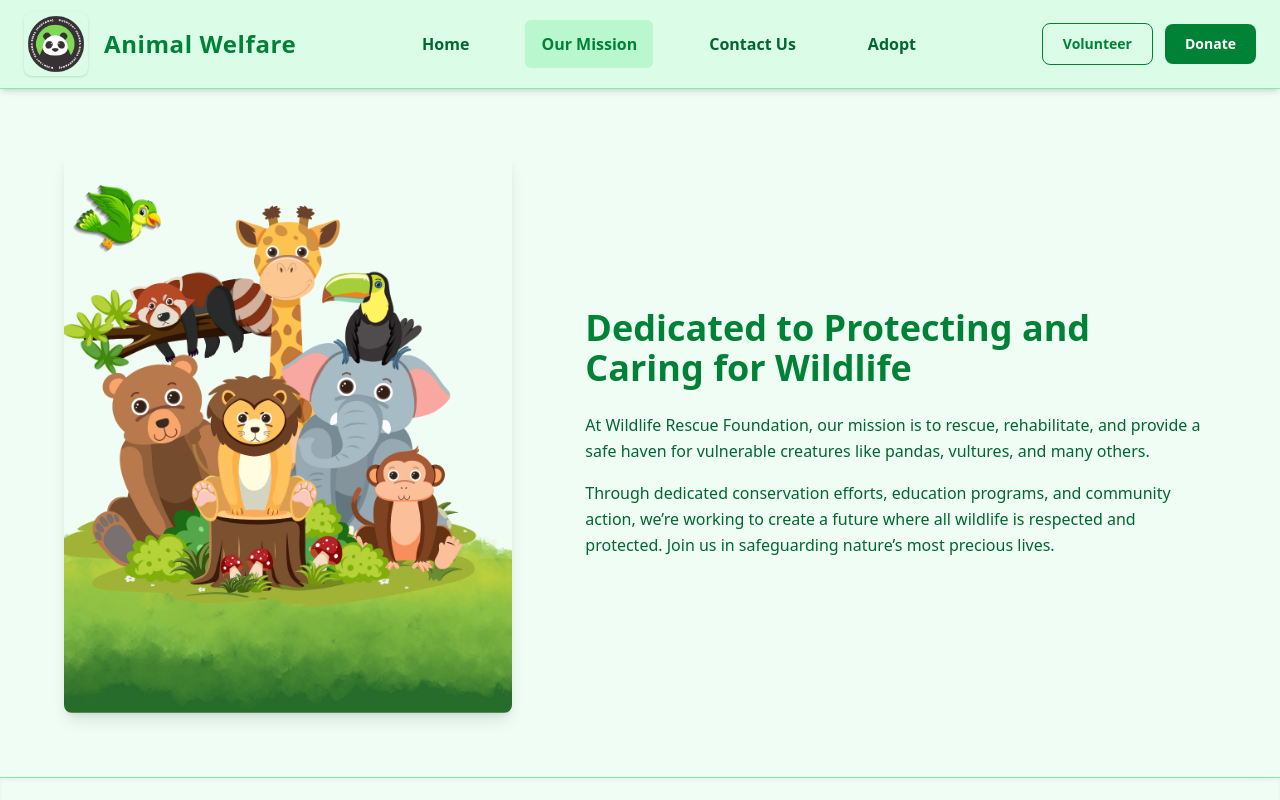
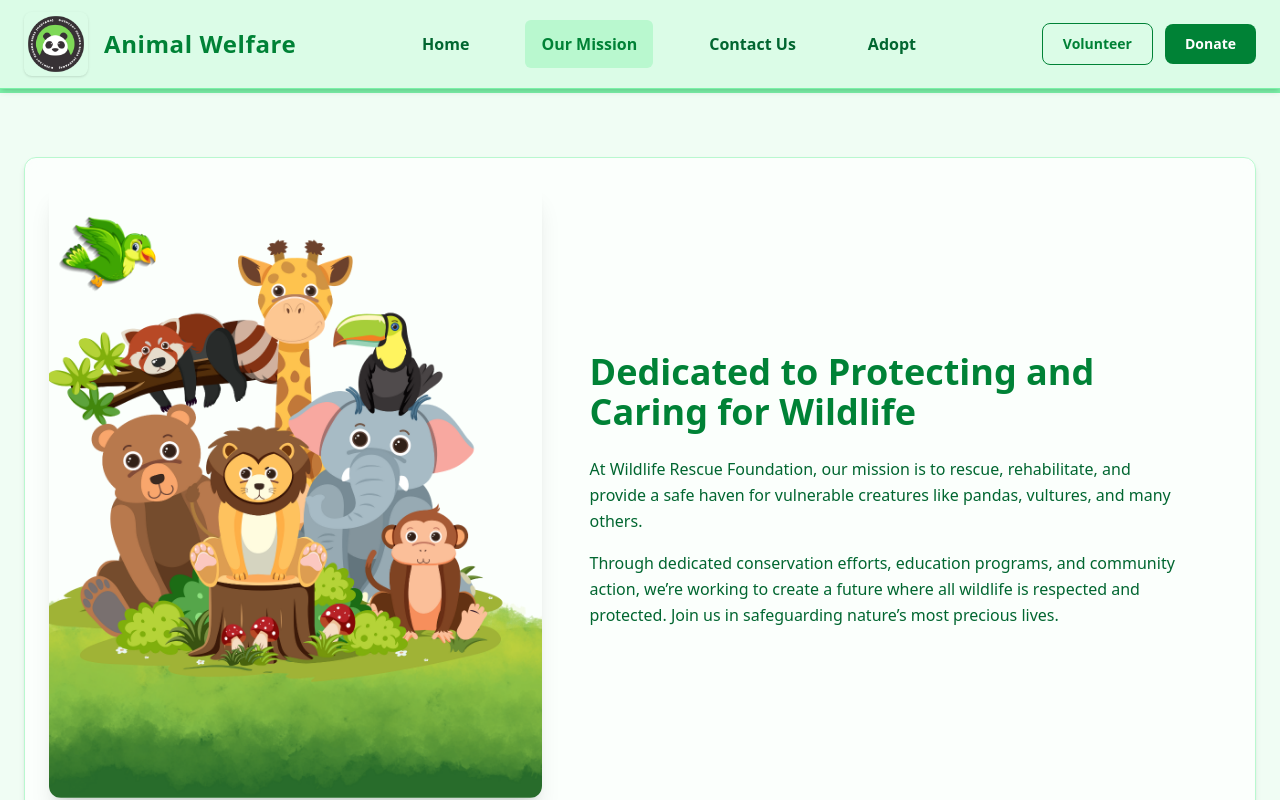
Before and after one commit to dushyantsharma460/Rounting-WildLife, a React (Vite) app: page /about in a window 1280 px wide. Shown: the top 800 px of the page. Built offline with nearby package versions, Linux system fonts and the light colour scheme.

Commit message:
Update About.jsx

```diff
--- a/src/components/About/About.jsx
+++ b/src/components/About/About.jsx
@@ -1,15 +1,18 @@
 export default function About() {
     return (
-        <div className="py-16 bg-green-50">
+        <div className="py-16 bg-green-50 border-t-4 border-green-300">
             <div className="container m-auto px-6 text-green-900 md:px-12 xl:px-6">
-                <div className="space-y-6 md:space-y-0 md:flex md:gap-6 lg:items-center lg:gap-12">
+                <div className="space-y-6 md:space-y-0 md:flex md:gap-6 lg:items-center lg:gap-12 p-6 rounded-xl border border-green-200 shadow-md bg-white/70 backdrop-blur">
+                    {/* Left Image */}
                     <div className="md:w-5/12 lg:w-5/12">
                         <img
                             src="/About.png"
                             alt="Panda and Vulture"
-                            className="rounded-lg shadow-lg w-112 ms-10"
+                            className="rounded-xl shadow-xl w-full"
                         />
                     </div>
+
+                    {/* Right Text Content */}
                     <div className="md:w-7/12 lg:w-6/12">
                         <h2 className="text-2xl text-green-700 font-extrabold md:text-4xl">
                             Dedicated to Protecting and Caring for Wildlife
```
